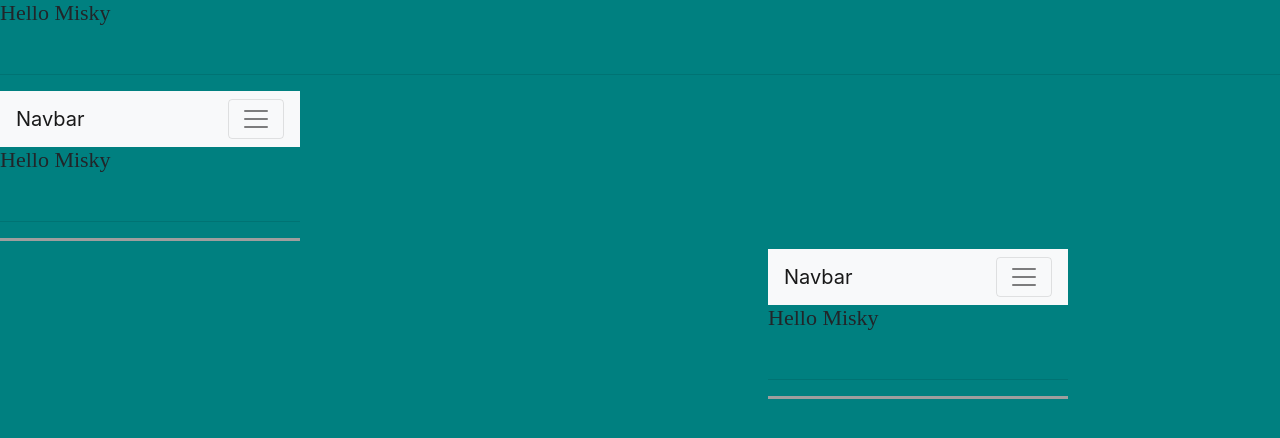
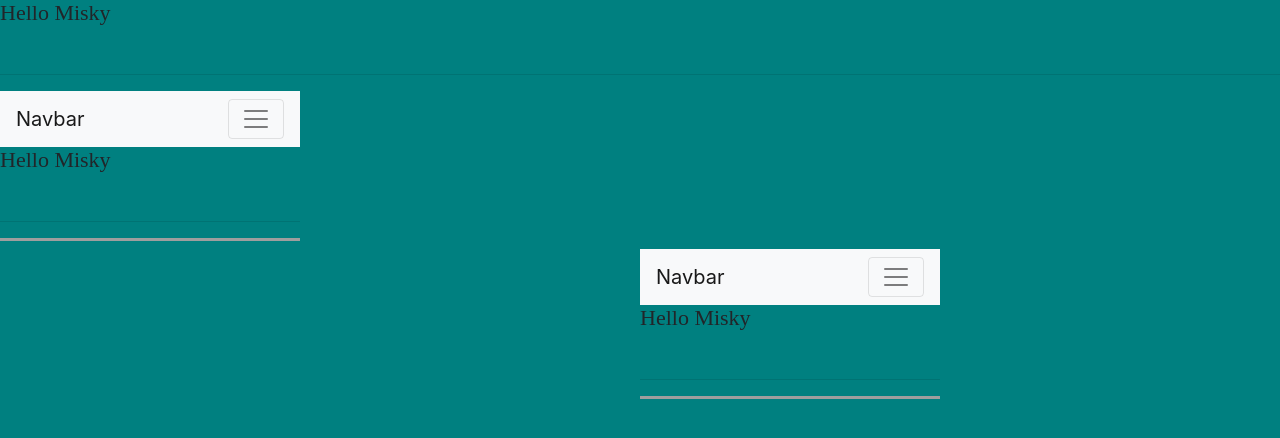
Before and after one commit to mnmisky/sales_demo, a Flask app: template templates/index.htm in a window 1280 px wide. Shown: the part 56-494 px from the top of the page. Run offline with Flask 2, Linux system fonts and the light colour scheme; the template is opened without the code that fills it, so the values that code supplies are empty; some libraries are stand-ins or nearby versions.

Commit message:
lisht 47o9fj

```diff
--- a/main.py
+++ b/main.py
@@ -33,7 +33,7 @@ def pie():
 
  #connect to pyscopg2 lib
    conn=psycopg2.connect("dbname=de723tjimc0c7b user=gygwqrdwerdekx host=ec2-18-210-51-239.compute-1.amazonaws.com password=3b24d6681e35a1c68211f7026e627708f43e92cb06f914303865b1636d4db1f7")
-
+   #opening connection
    cur=conn.cursor()
 
 
@@ -241,6 +241,8 @@ def pie():
    # insert into mysales (id, inv_id, quantity, date_created) values (199, 25, 8.77, '3/25/2011');
    # insert into mysales (id, inv_id, quantity, date_created) values (200, 27, 555.11, '4/21/2009');
    # """)
+
+   #making changes persisitent
    conn.commit()
 
 
--- a/static/index.css
+++ b/static/index.css
@@ -3,13 +3,13 @@ body{
 }
 
 #chart1{
-    width: 40%;
+    width: 50%;
     font-family: 'Franklin Gothic Medium', 'Arial Narrow', Arial, sans-serif;
     font-size: 18px;
 }
 #chart2{
 
-    width: 40%;
+    width: 50%;
     float: right;
     font-family: 'Franklin Gothic Medium', 'Arial Narrow', Arial, sans-serif;
     font-size: 18px;
```
